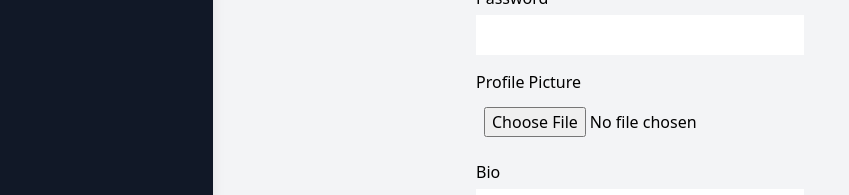
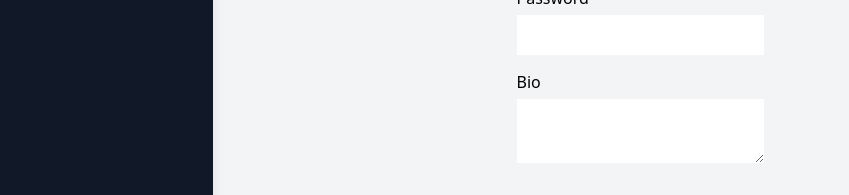
Before and after one commit to Erwan1202/Momentia, a Vue app in the folder frontend/: page /register in a window 1280 px wide. Shown: the part 238-433 px from the top of the page, without its empty margins (0-849 px from the left). Built offline with nearby package versions, Linux system fonts and the light colour scheme.

Commit message:
refactor: remove profile picture upload from registration form and update server port to 3005

```diff
--- a/frontend/src/views/RegisterForm.vue
+++ b/frontend/src/views/RegisterForm.vue
@@ -14,10 +14,6 @@
         <div>
           <label for="password">Password</label>
           <input type="password" v-model="password" required />
-        </div>
-        <div>
-          <label for="profilePicture">Profile Picture</label>
-          <input type="file" @change="onFileChange" />
         </div>
         <div>
           <label for="bio">Bio</label>
```
Also changed, not shown: 1 other file (tests, documents, lock files or other folders).
